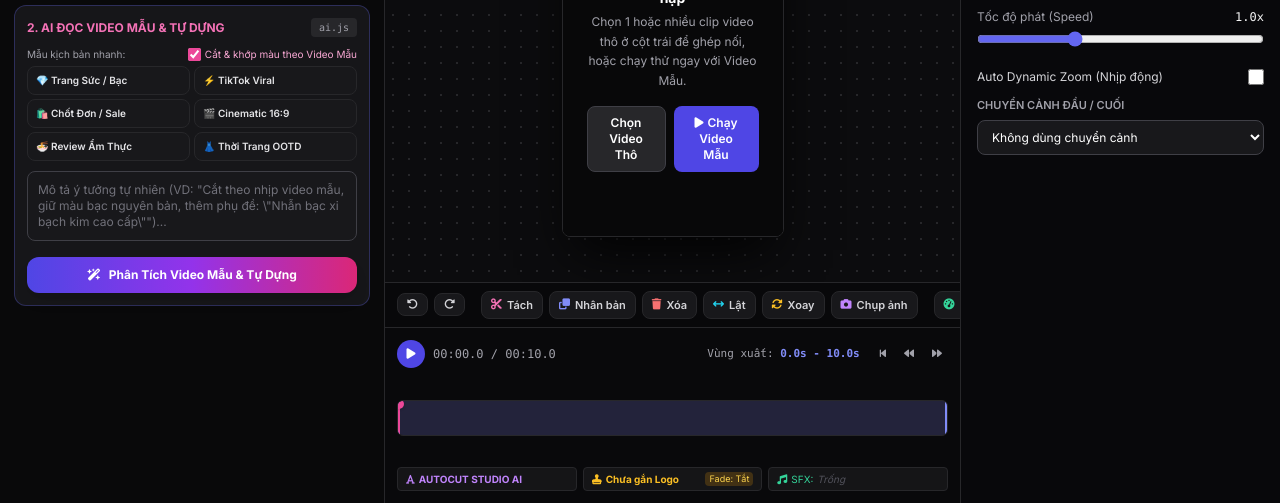
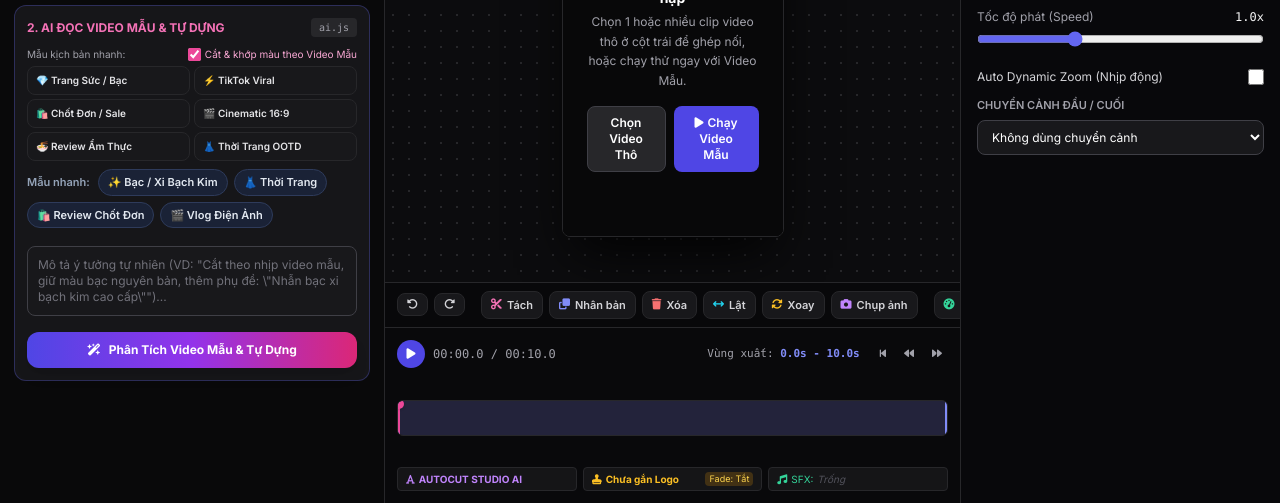
Before and after one commit to tommynguyen1557-collab/editvideo-nq-28, a plain HTML site: page index.html in a window 1280 px wide. Shown: the part 297-800 px from the top of the page. Drawn offline with nearby package versions, Linux system fonts and the light colour scheme; no server answers.

Commit message:
Update index.html

```diff
--- a/index.html
+++ b/index.html
@@ -482,3 +482,6 @@
   <script src="ai.js"></script>
 </body>
 </html>
+<script src="presets.js"></script>
+</body>
+</html>
```
